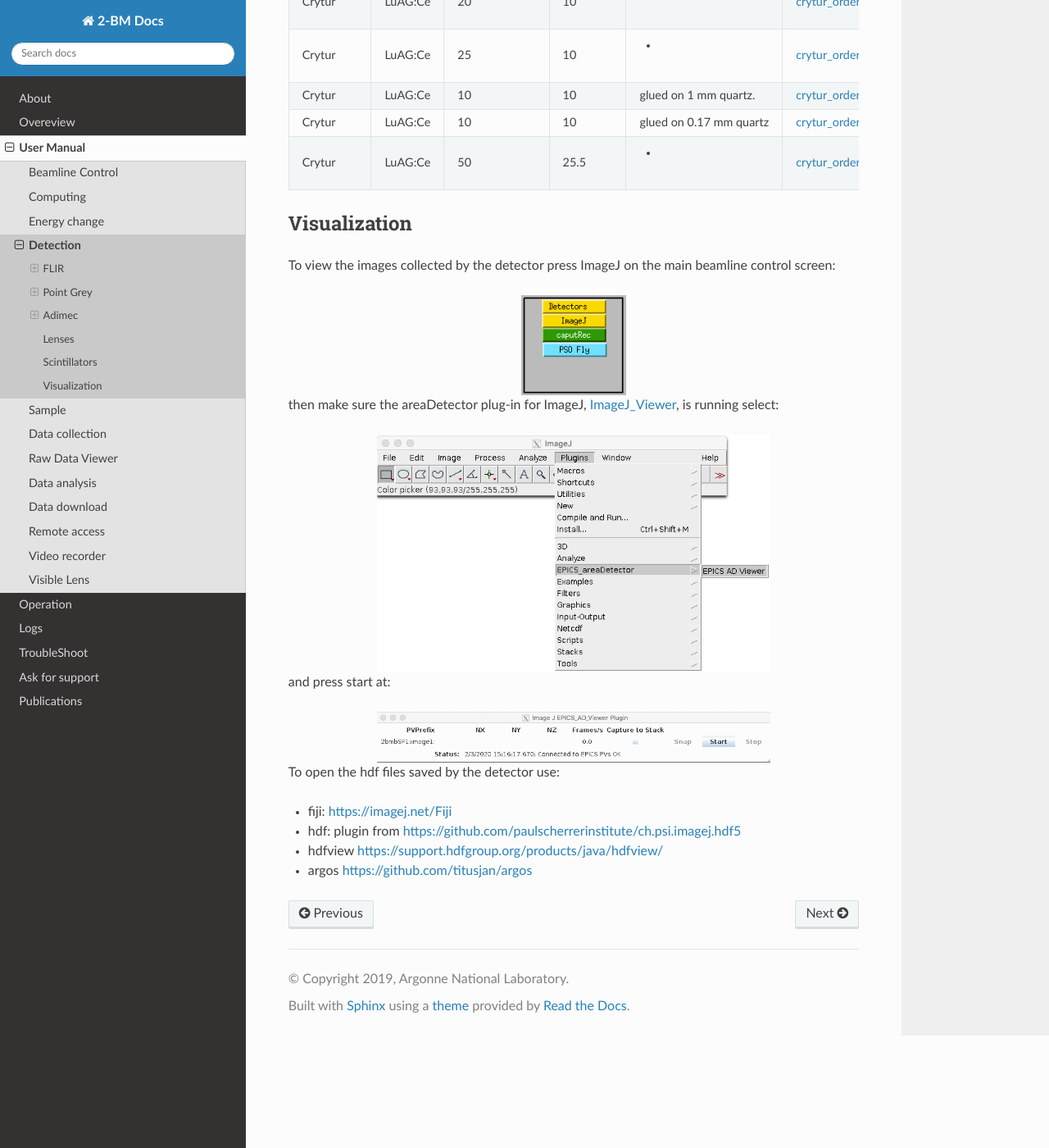
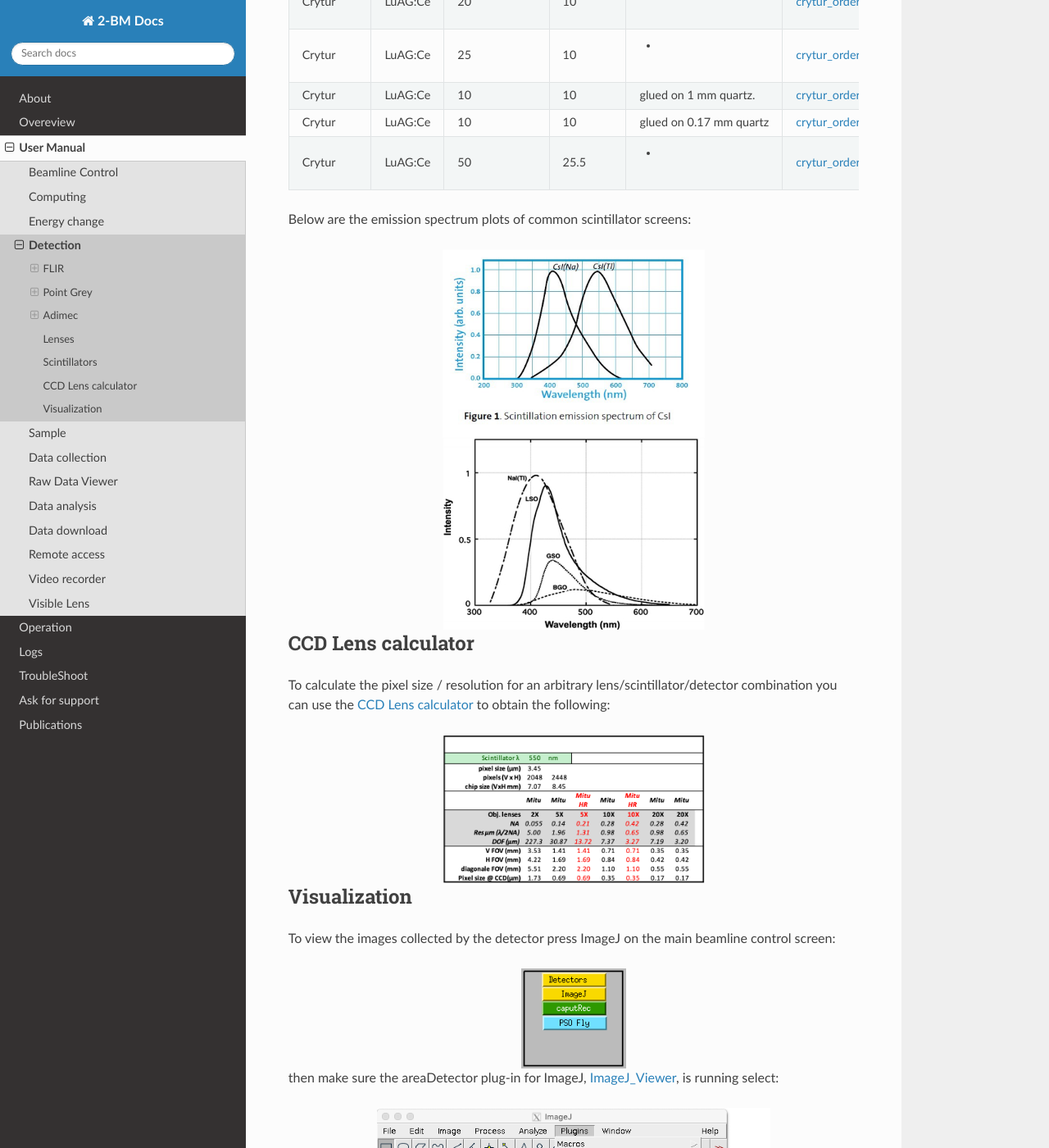
Before and after one commit to xray-imaging/2bm-docs, a Sphinx documentation site: the page built from docs/source/user/item_003.rst, in a window 1280 px wide and 1400 px high, scrolled down 5904 px. Shown: the whole window at 82% size. Built offline with Sphinx 7.4.7 and the Read the Docs theme 2.0.0, drawn with Linux system fonts in a browser that asks for light colours; the version number could not be read and is left out.

Commit message:
added scintillator emission and lens-ccd calculator

```diff
--- a/docs/source/user/item_003.rst
+++ b/docs/source/user/item_003.rst
@@ -226,6 +226,7 @@ Scintillators
 .. _crytur_order_01: https://apps.inside.anl.gov/paris/req.jsp?reqNbr=F3-119046
 .. _crytur_order_02: https://apps.inside.anl.gov/paris/req.jsp?reqNbr=F1-153126
 
+
 +-------------+------------------+-----------------+----------------+---------------------------+-------------------------+
 |    Source   |       Type       |  Thickness (μm) |   Size (mm)    |  Specification            |     Order Ref.          |
 +=============+==================+=================+================+===========================+=========================+
@@ -251,6 +252,33 @@ Scintillators
 +-------------+------------------+-----------------+----------------+---------------------------+-------------------------+
 | Crytur      |     LuAG:Ce      |         50      |     25.5       |          -                |   crytur_order_02_      |
 +-------------+------------------+-----------------+----------------+---------------------------+-------------------------+
+
+Below are the emission spectrum plots of common scintillator screens:
+
+.. image:: ../img/scintillator_qe_01.png
+   :width: 320px
+   :align: center
+   :alt: tomo_user
+
+.. image:: ../img/scintillator_qe_02.png
+   :width: 320px
+   :align: center
+   :alt: tomo_user
+
+
+CCD Lens calculator
+-------------------
+
+To calculate the pixel size / resolution for an arbitrary lens/scintillator/detector combination you can use the `CCD Lens calculator`_ to obtain the following:
+
+
+.. image:: ../img/CCD_Lenses_calculator.png
+   :width: 320px
+   :align: center
+   :alt: tomo_user
+
+
+.. _CCD Lens calculator: https://anl.box.com/s/800n760yv7dx1332yt2rk1znstpa7wtq
 
 
 Visualization
```
Also changed, not shown: docs/source/img/CCD_Lenses_calculator.png (added), docs/source/img/scintillator_qe_01.png (added), docs/source/img/scintillator_qe_02.png (added).
